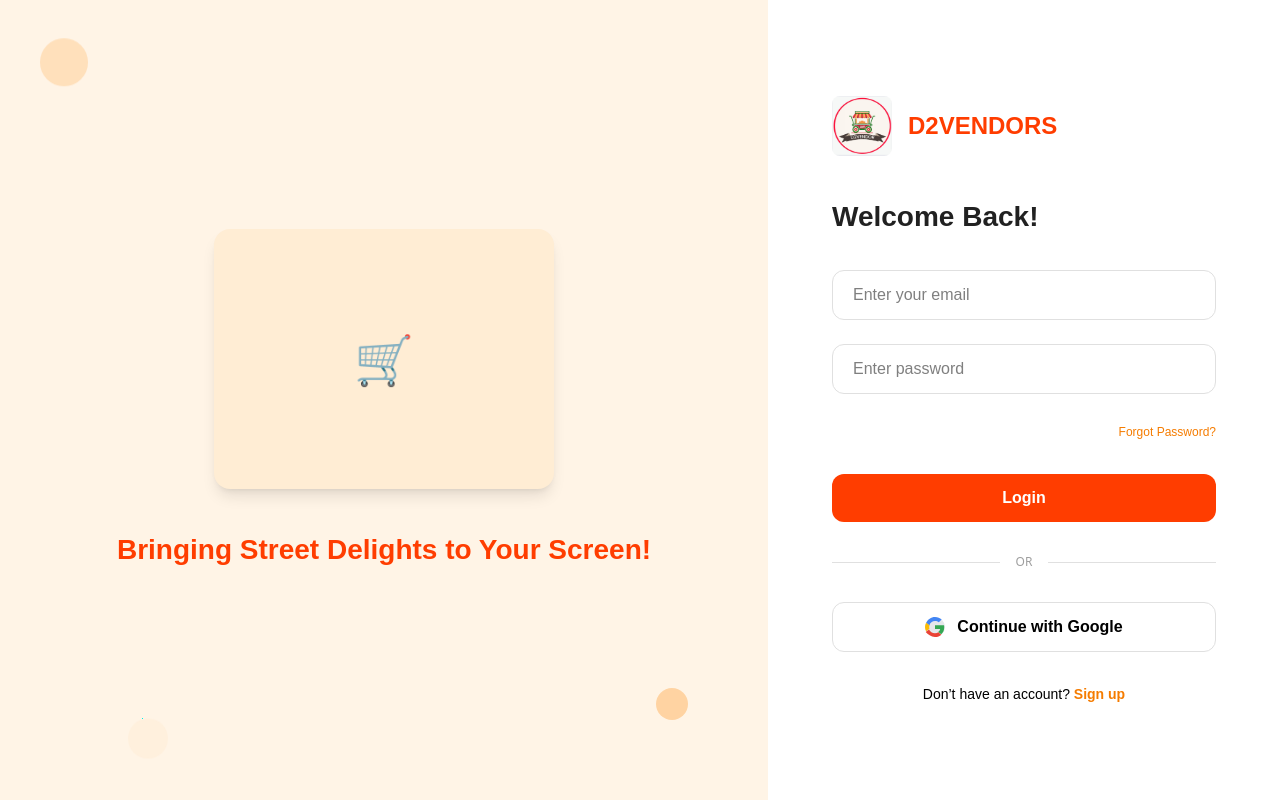
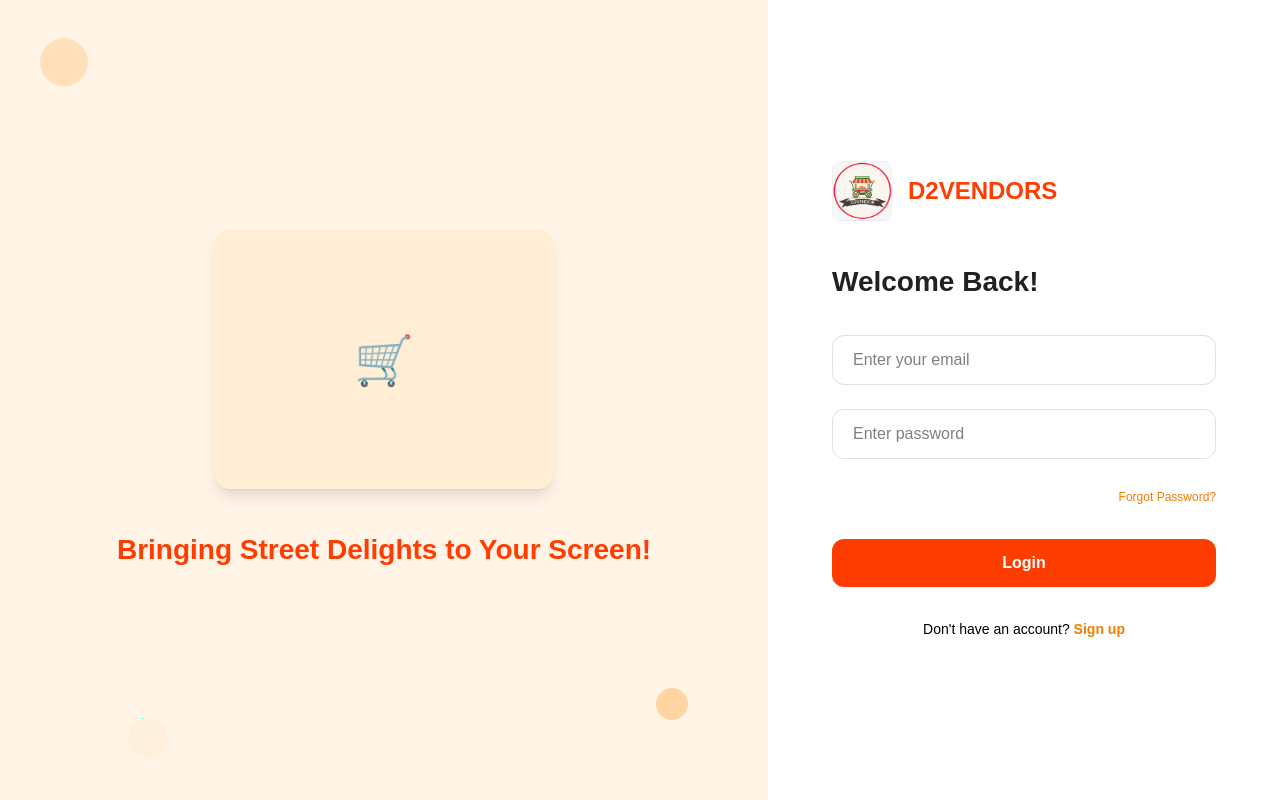
Before and after one commit to arya-5990/D2Vendor-Direct-to-Vendor-, a React (Vite) app: page /login in a window 1280 px wide. Built offline with nearby package versions, Linux system fonts and the light colour scheme.

Commit message:
made changes in login page

```diff
--- a/pages/login.jsx
+++ b/pages/login.jsx
@@ -1,6 +1,13 @@
 import React from 'react';
+import { useNavigate } from 'react-router-dom';
 
 const Login = () => {
+  const navigate = useNavigate();
+
+  const handleSignUpClick = () => {
+    navigate('/');
+  };
+
   return (
     <div className="min-h-screen w-full flex" style={{ background: '#FFF4E6' }}>
       {/* Left Section: Visual/Illustration */}
@@ -82,30 +89,16 @@ const Login = () => {
             >
               Login
             </button>
-            {/* OR Divider */}
-            <div className="flex items-center gap-4 my-2">
-              <div className="flex-1 h-px bg-[#E0E0E0]"></div>
-              <span className="text-xs" style={{ color: '#9E9E9E' }}>OR</span>
-              <div className="flex-1 h-px bg-[#E0E0E0]"></div>
-            </div>
-            {/* Google Login Button */}
-            <button
-              type="button"
-              className="w-full flex items-center justify-center gap-3 py-3 border border-[#E0E0E0] rounded-xl font-semibold bg-white hover:bg-orange-50 transition-colors"
-              style={{ fontFamily: 'Poppins, sans-serif', fontSize: 16, borderRadius: 12 }}
-            >
-              {/* Google Icon Placeholder */}
-              <span className="inline-block w-5 h-5 bg-gray-200 rounded-full flex items-center justify-center">
-                {/* Replace with Google SVG icon */}
-                <svg width="20" height="20" viewBox="0 0 48 48"><g><path fill="#4285F4" d="M24 9.5c3.54 0 6.7 1.22 9.19 3.23l6.85-6.85C35.64 2.69 30.18 0 24 0 14.84 0 6.73 5.82 2.69 14.09l7.98 6.19C12.13 13.13 17.56 9.5 24 9.5z"/><path fill="#34A853" d="M46.1 24.55c0-1.64-.15-3.22-.42-4.74H24v9.01h12.42c-.54 2.9-2.18 5.36-4.66 7.03l7.19 5.6C43.98 37.13 46.1 31.3 46.1 24.55z"/><path fill="#FBBC05" d="M10.67 28.28a14.5 14.5 0 010-8.56l-7.98-6.19A23.97 23.97 0 000 24c0 3.77.9 7.34 2.69 10.47l7.98-6.19z"/><path fill="#EA4335" d="M24 48c6.18 0 11.36-2.05 15.15-5.57l-7.19-5.6c-2.01 1.35-4.58 2.15-7.96 2.15-6.44 0-11.87-3.63-14.33-8.9l-7.98 6.19C6.73 42.18 14.84 48 24 48z"/><path fill="none" d="M0 0h48v48H0z"/></g></svg>
-              </span>
-              Continue with Google
-            </button>
           </form>
           {/* Register Prompt */}
           <div className="mt-8 text-center text-sm" style={{ fontFamily: 'Poppins, sans-serif', fontSize: 14 }}>
-            Don’t have an account?{' '}
-            <a href="#" className="font-semibold hover:underline" style={{ color: '#F57C00' }}>
+            Don't have an account?{' '}
+            <a
+              href="#"
+              className="font-semibold hover:underline"
+              style={{ color: '#F57C00' }}
+              onClick={handleSignUpClick}
+            >
               Sign up
             </a>
           </div>
```
